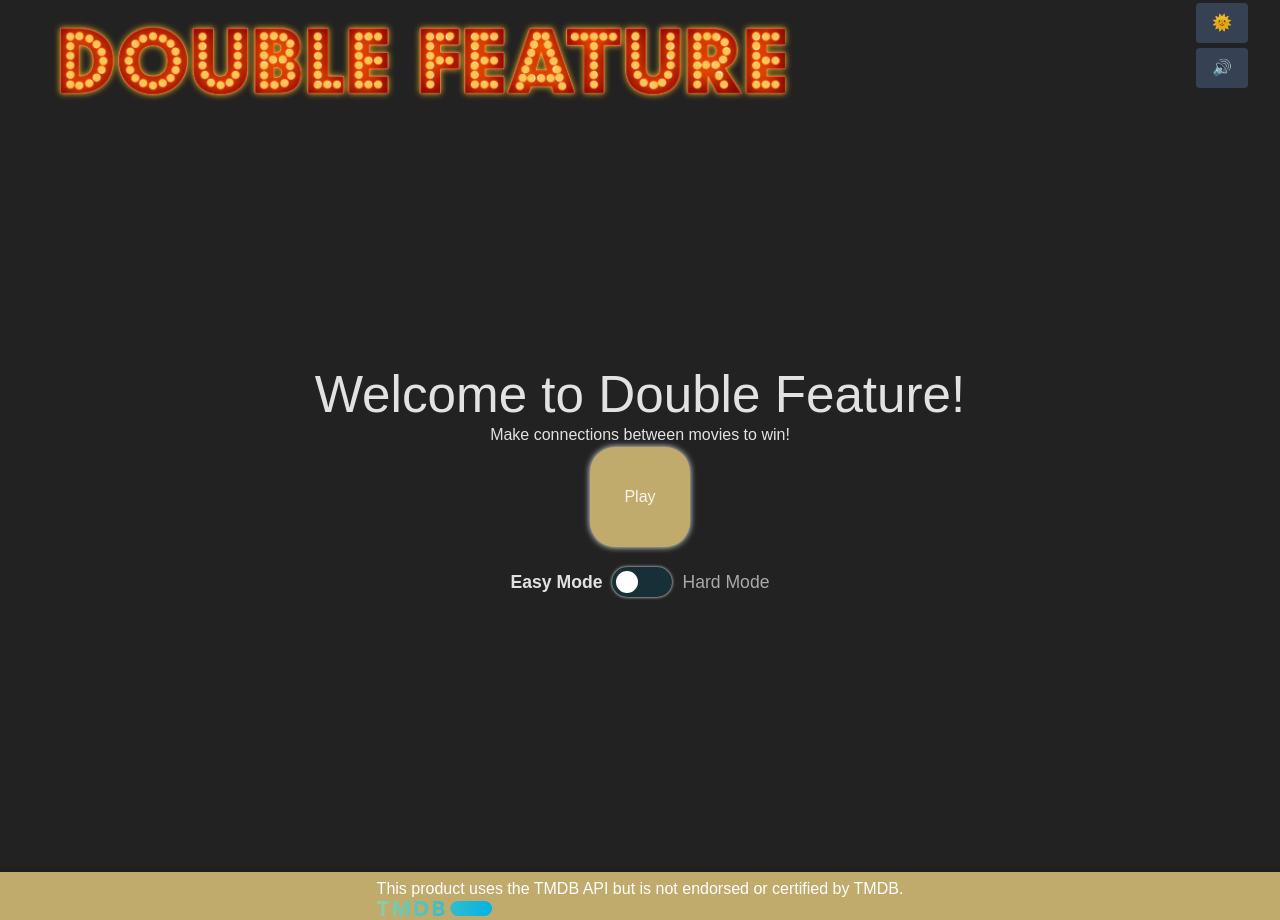
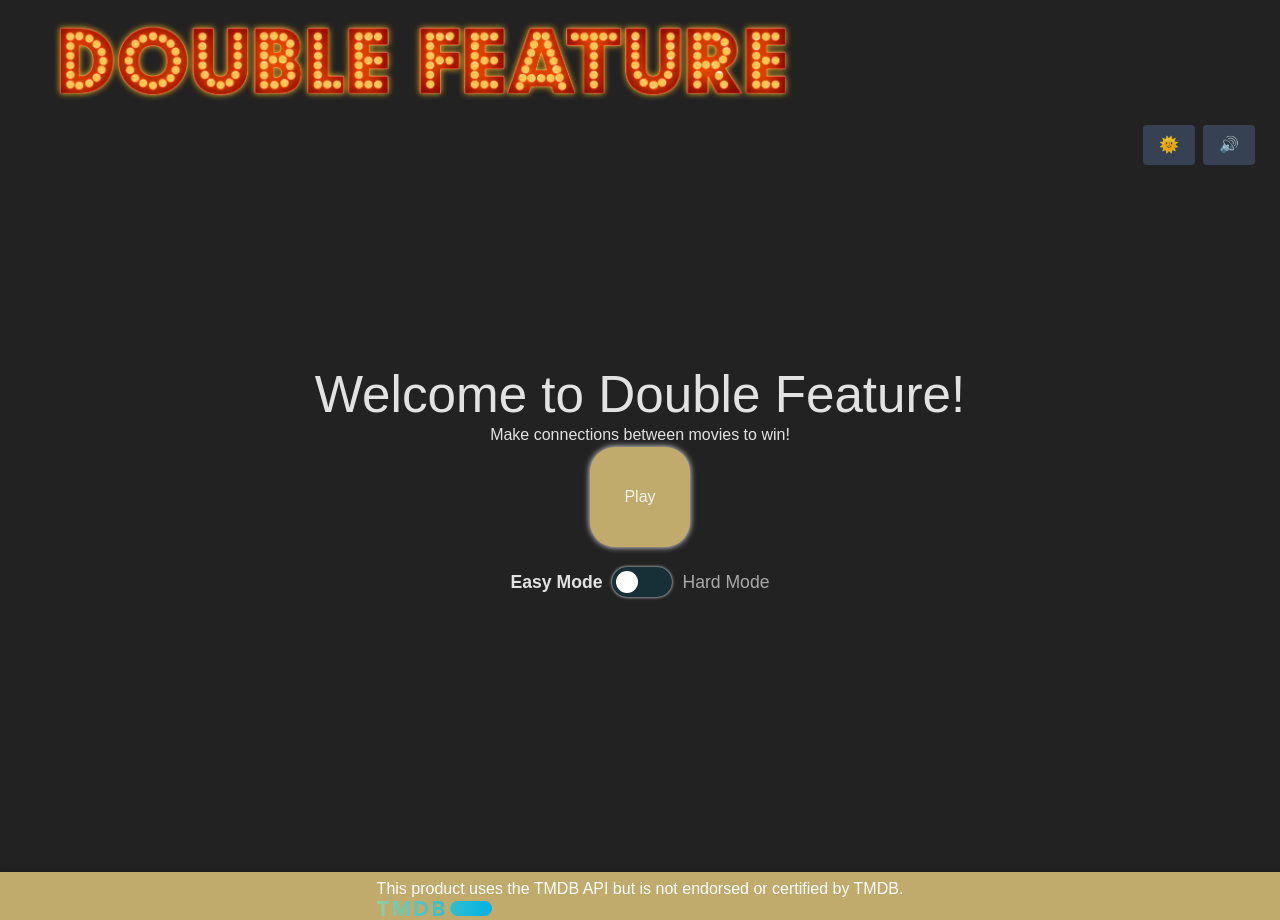
Before and after one commit to alistershko/cine2dorkle, a React (Vite) app in the folder frontend/: page / in a window 1280 px wide. Built offline with nearby package versions, Linux system fonts and the light colour scheme; no server answers.

Commit message:
removed the toggles from the header and made them their own component

```diff
--- /dev/null
+++ b/frontend/src/components/ControlsHeader.jsx
@@ -0,0 +1,22 @@
+import React from "react";
+import ThemeToggle from "./ThemeToggle";
+import SoundToggle from "./SoundToggle";
+
+const ControlsHeader = ({ gameMode, isMinimized }) => {
+  return (
+    <div className={`controls-header-container`}>
+      <div className="toggles-container">
+        <ThemeToggle />
+        <SoundToggle />
+      </div>
+
+      {gameMode && (
+        <div className={`game-mode-indicator ${gameMode}`}>
+          {gameMode === "easy" ? "Easy Mode" : "Hard Mode"}
+        </div>
+      )}
+    </div>
+  );
+};
+
+export default ControlsHeader;
--- a/frontend/src/components/Header.jsx
+++ b/frontend/src/components/Header.jsx
@@ -1,11 +1,8 @@
 import { useState, useEffect } from "react";
 import { DoubleFeatureLogo } from "./DoubleFeatureLogo";
-import ThemeToggle from "./ThemeToggle";
-import SoundToggle from "./SoundToggle";
 import "../css/Header.css";
 
 function Header({ gameMode }) {
-  // Add gameMode as a prop
   const [isMinimized, setIsMinimized] = useState(false);
 
   useEffect(() => {
@@ -32,17 +29,6 @@ function Header({ gameMode }) {
       className={`header ${isMinimized ? "minimized" : ""}`}
     >
       <DoubleFeatureLogo />
-
-      <div className="header-right">
-        <ThemeToggle />
-        <SoundToggle />
-        <br />
-        {gameMode && (
-          <div className={`game-mode-indicator ${gameMode}`}>
-            {gameMode === "easy" ? "Easy Mode" : "Hard Mode"}
-          </div>
-        )}
-      </div>
     </div>
   );
 }
--- a/frontend/src/css/Header.css
+++ b/frontend/src/css/Header.css
@@ -98,6 +98,25 @@ html {
   transform-origin: right center;
 }
 
+.controls-header {
+  display: flex;
+  flex-direction: column;
+  align-items: center;
+  justify-content: center;
+  gap: 10px;
+  transition: all 0.3s ease;
+}
+
+.controls-header.minimized {
+  transform: scale(0.8);
+  transform-origin: right center;
+}
+
+.toggles-container {
+  display: flex;
+  gap: 8px;
+}
+
 /* Media query for smaller screens */
 @media (max-width: 768px) {
   .header.minimized {
@@ -120,4 +139,16 @@ html {
     font-size: 0.65rem;
     padding: 2px 6px;
   }
+
+  .controls-header {
+    gap: 5px;
+  }
+
+  .toggles-container {
+    gap: 5px;
+  }
+
+  .controls-header.minimized {
+    transform: scale(0.7);
+  }
 }
--- a/frontend/src/pages/game/Game.css
+++ b/frontend/src/pages/game/Game.css
@@ -78,3 +78,10 @@
 .middle {
   width: 6rem;
 }
+
+.controls-header-container {
+  position: absolute;
+  top: 5px;
+  right: 25px;
+  z-index: 1000;
+}
--- a/frontend/src/pages/game/Game.jsx
+++ b/frontend/src/pages/game/Game.jsx
@@ -16,6 +16,7 @@ import Footer from "../../components/Footer";
 import InputBox from "../../components/InputBox";
 import Timer from "../../components/Timer";
 import ResultsModal from "../../components/ResultsModal";
+import ControlsHeader from "../../components/ControlsHeader";
 
 import "./Game.css";
 
@@ -99,6 +100,7 @@ const GamePage = () => {
   return (
     <div className="page-container">
       <Header />
+      <ControlsHeader />
       <br />
       <Timer resetTrigger={timerResetTrigger} onTimeUp={handleTimeUp} />
       <Header gameMode={gameMode} />
@@ -113,17 +115,23 @@ const GamePage = () => {
         <div className="film-box-container">
           {moviesPlayed.map(({ movie, overlappingActors }, index) => (
             <>
-              {index === moviesPlayed.length ||
+              {index === moviesPlayed.length || (
                 <div>
-                  {(!overlappingActors || overlappingActors.length === 0) || overlappingActors.map((actor) => (
+                  {!overlappingActors ||
+                    overlappingActors.length === 0 ||
+                    overlappingActors.map((actor) => (
                       <div className="link-box">
                         <div className="link-box-item left">{actor.name}</div>
-                      <div className="link-box-item middle"><img src={slide} alt="slide" className="slide"></img></div>
-                      <div className="link-box-item right">{"x".repeat(actor.usageCount)}</div>
+                        <div className="link-box-item middle">
+                          <img src={slide} alt="slide" className="slide"></img>
+                        </div>
+                        <div className="link-box-item right">
+                          {"x".repeat(actor.usageCount)}
+                        </div>
                       </div>
                     ))}
                 </div>
-              }
+              )}
               <InitialFilmBox
                 key={index}
                 movie={movie}
@@ -131,7 +139,6 @@ const GamePage = () => {
                 gameMode={gameMode}
                 isInitialFilm={index === 0}
               />
-
             </>
           ))}
         </div>
--- a/frontend/src/pages/home/HomePage.jsx
+++ b/frontend/src/pages/home/HomePage.jsx
@@ -3,6 +3,7 @@ import Footer from "../../components/Footer";
 import "./HomePage.css";
 import PlayButton from "../../components/PlayButton";
 import ModeToggle from "../../components/ModeToggle";
+import ControlsHeader from "../../components/ControlsHeader";
 
 export const HomePage = () => {
   console.log("Rendering HomePage");
@@ -10,6 +11,7 @@ export const HomePage = () => {
   return (
     <div className="page-container">
       <Header />
+      <ControlsHeader />
       <div className="home-content">
         <h1>Welcome to Double Feature!</h1>
         <p>Make connections between movies to win!</p>
```
Lines whose indentation alone changed are shown as unchanged.
